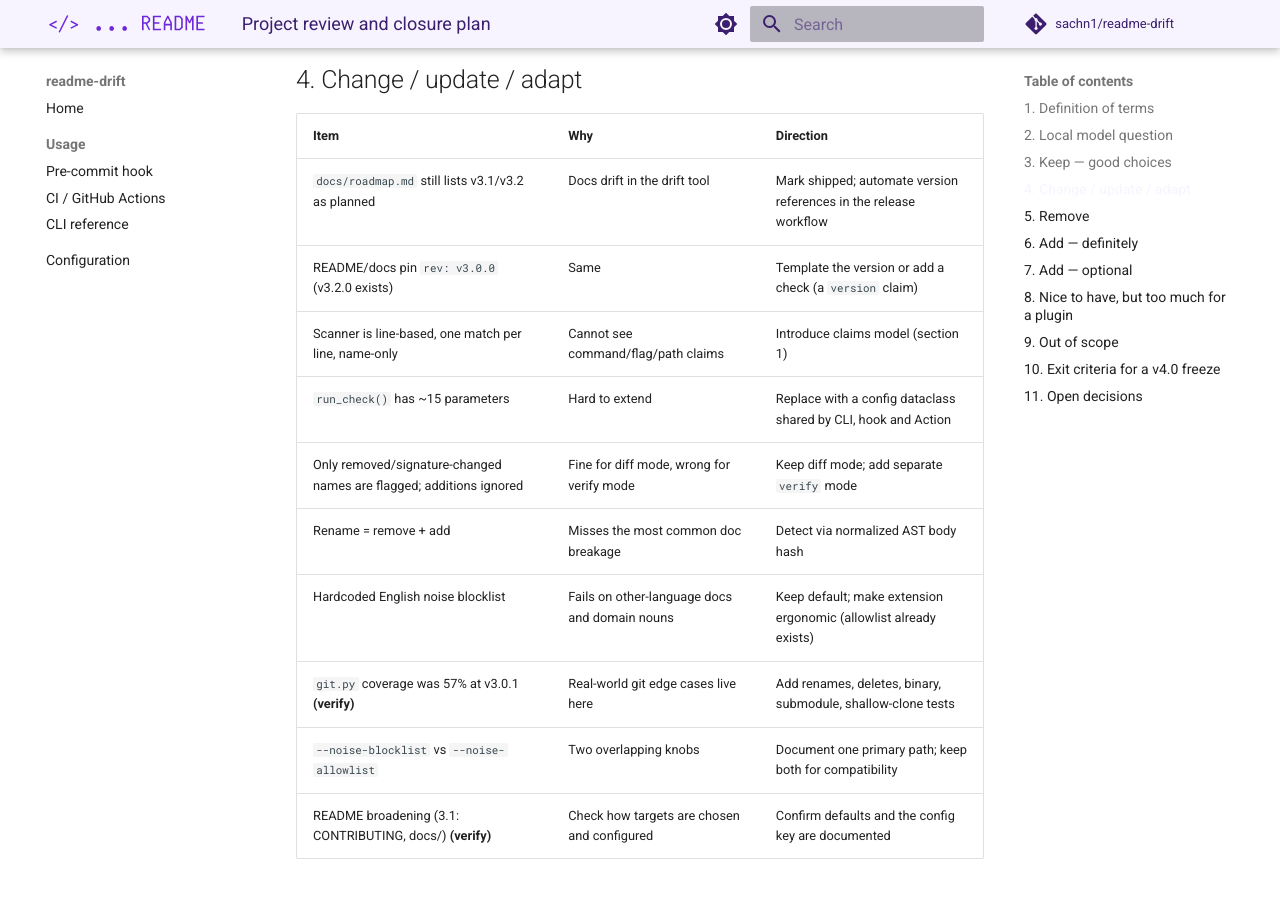
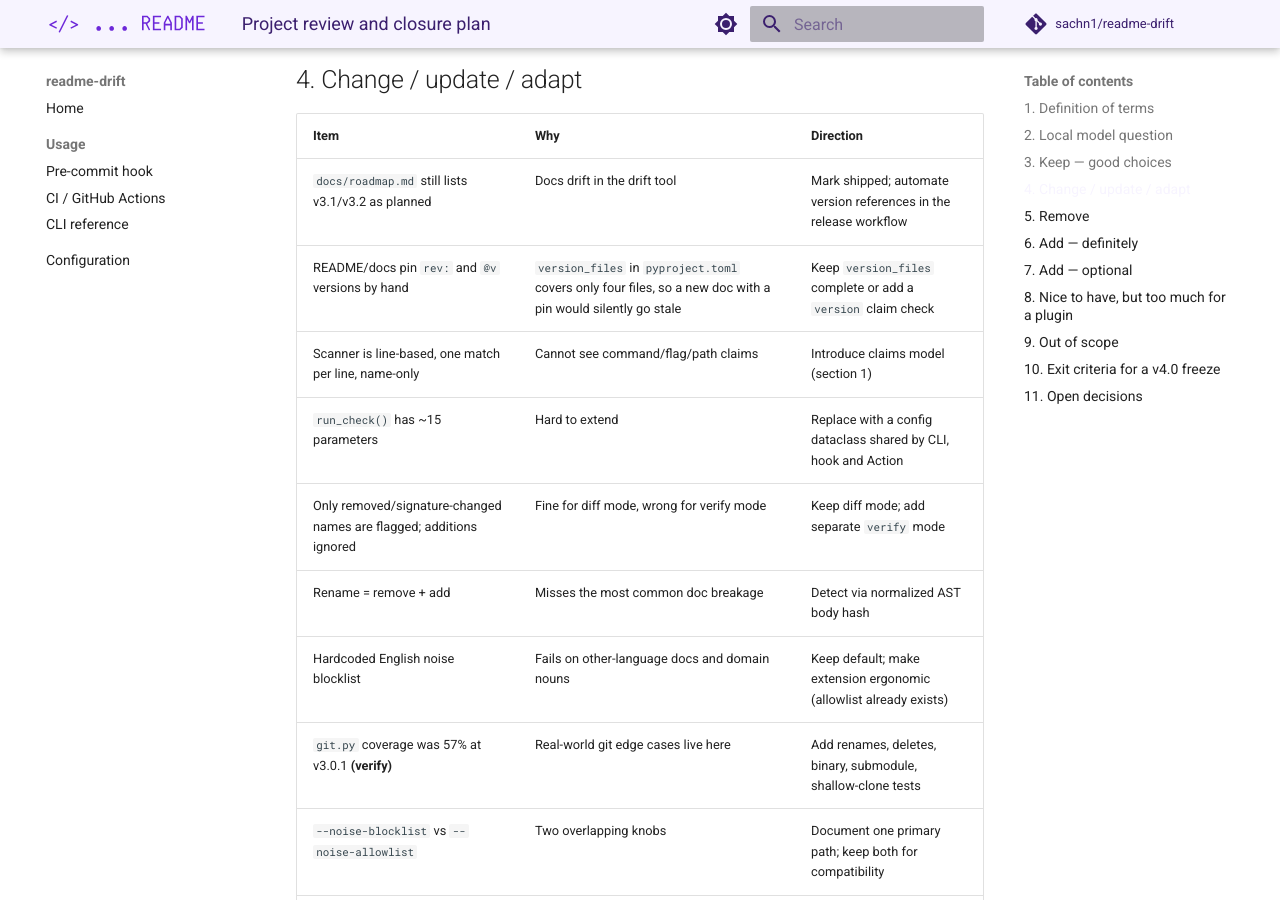
Before and after one commit to sachn1/readme-drift, an MkDocs documentation site: the page built from docs/project-review.md, in a window 1280 px wide and 900 px high, scrolled down 2503 px. Built offline with MkDocs 1.6.1 and Material for MkDocs 9.7.7, drawn with Linux system fonts in a browser that asks for light colours; comment, search, counter and statistics services are not loaded.

Commit message:
docs: correct stale version-pin claim in project review

```diff
--- a/docs/project-review.md
+++ b/docs/project-review.md
@@ -56,7 +56,7 @@ Each claim ends in one of three states: **verified**, **broken**, or **unverifia
 | Item | Why | Direction |
 |---|---|---|
 | `docs/roadmap.md` still lists v3.1/v3.2 as planned | Docs drift in the drift tool | Mark shipped; automate version references in the release workflow |
-| README/docs pin `rev: v3.0.0` (v3.2.0 exists) | Same | Template the version or add a check (a `version` claim) |
+| README/docs pin `rev:` and `@v` versions by hand | `version_files` in `pyproject.toml` covers only four files, so a new doc with a pin would silently go stale | Keep `version_files` complete or add a `version` claim check |
 | Scanner is line-based, one match per line, name-only | Cannot see command/flag/path claims | Introduce claims model (section 1) |
 | `run_check()` has ~15 parameters | Hard to extend | Replace with a config dataclass shared by CLI, hook and Action |
 | Only removed/signature-changed names are flagged; additions ignored | Fine for diff mode, wrong for verify mode | Keep diff mode; add separate `verify` mode |
```
